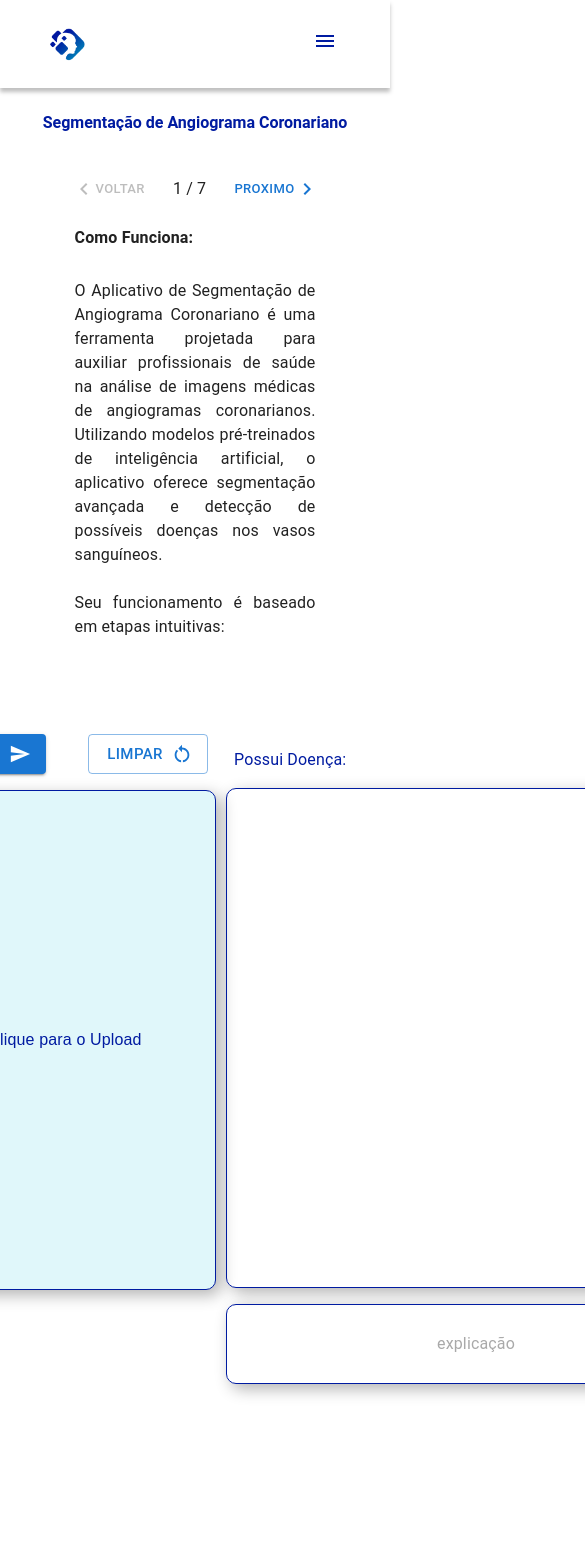
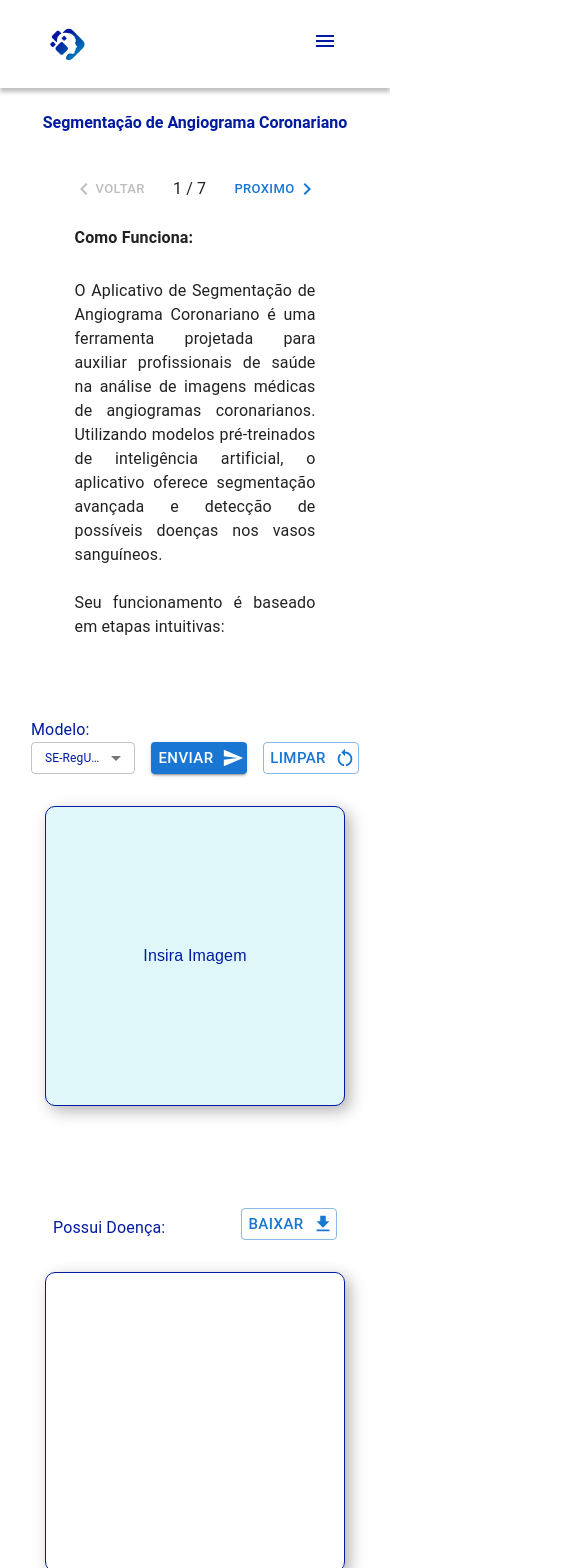
Before and after one commit to DheiverSantos/GeniusAI, a React (Vite) app: page /analise in a window 390 px wide. Shown: the top 1568 px of the page, 585 px wide, since content can reach past the window. Before the commit the page ends 1407 px from the top, so only its background shows below. Built offline with nearby package versions, Linux system fonts and the light colour scheme; sample sign-in values are in the browser's storage.

Commit message:
feat: torna componentes responsivos

```diff
--- a/src/components/explication/explication.css
+++ b/src/components/explication/explication.css
@@ -14,3 +14,40 @@
   color: #a9a9a9;
   font-weight: normal;
 }
+
+
+
+/* Extra pequenos dispositivos (xs) - celulares */
+@media (max-width: 599px) {
+  .box-explication {
+    width: 18.75rem;
+  }
+}
+
+/* Pequenos dispositivos (sm) - tablets verticais */
+@media (min-width: 600px) and (max-width: 959px) {
+  .box-explication {
+    width: 25rem;
+  }
+}
+
+/* Dispositivos médios (md) - tablets horizontais e telas menores de desktop */
+@media (min-width: 960px) and (max-width: 1279px) {
+  .box-explication {
+    width: 28.125rem;
+  }
+}
+
+/* Grandes dispositivos (lg) - desktops */
+@media (min-width: 1280px) and (max-width: 1919px) {
+  .box-explication {
+    width: 31.25rem;
+  }
+}
+
+/* Extra grandes dispositivos (xl) - monitores maiores */
+@media (min-width: 1920px) {
+  .box-explication {
+    width: 34.375rem;
+  }
+}
--- a/src/components/inputImg/InputImg.css
+++ b/src/components/inputImg/InputImg.css
@@ -6,14 +6,14 @@
   width: 31.25rem;
   height: 31.25rem;
   margin-top: 1rem;
+  border-radius: .625rem;
+  box-shadow: 0.3125rem 0.3125rem 1rem rgba(0, 0, 0, 0.3);
   background: #e0f7fa;
   display: flex;
   align-items: center;
   justify-content: center;
   color: #001BA1;
   border: 1px solid #001BA1;
-  border-radius: .625rem;
-  box-shadow: 0.3125rem 0.3125rem 1rem rgba(0, 0, 0, 0.3);
   cursor: pointer;
   font-family: sans-serif;
   transition: color 300ms ease-in-out, background 300ms ease-in-out;
@@ -25,7 +25,6 @@
   color: #001BA1;
   background: #D3EEFF;
 }
-
 
 .picture:active {
   border-color: turquoise;
@@ -44,3 +43,44 @@
   max-height: 100%;
   object-fit: contain;
 }
+
+
+/* Extra pequenos dispositivos (xs) - celulares */
+@media (max-width: 599px) {
+  .picture {
+    width: 18.75rem;
+    height: 18.75rem;
+  }
+}
+
+/* Pequenos dispositivos (sm) - tablets verticais */
+@media (min-width: 600px) and (max-width: 959px) {
+  .picture {
+    width: 25rem;
+    height: 25rem;
+  }
+}
+
+/* Dispositivos médios (md) - tablets horizontais e telas menores de desktop */
+@media (min-width: 960px) and (max-width: 1279px) {
+  .picture {
+    width: 28.125rem;
+    height: 28.125rem;
+  }
+}
+
+/* Grandes dispositivos (lg) - desktops */
+@media (min-width: 1280px) and (max-width: 1919px) {
+  .picture {
+    width: 31.25rem;
+    height: 31.25rem;
+  }
+}
+
+/* Extra grandes dispositivos (xl) - monitores maiores */
+@media (min-width: 1920px) {
+  .picture {
+    width: 34.375rem;
+    height: 34.375rem;
+  }
+}
--- a/src/components/inputImg/InputImg.tsx
+++ b/src/components/inputImg/InputImg.tsx
@@ -58,9 +58,7 @@ const InputImg: React.FC<InputImgProps> = ({
         {imageSrc ? (
           <img src={imageSrc} alt="preview" className="picture__image" />
         ) : (
-          <span className="picture__image">
-            Solte a Imagem Aqui - ou - Clique para o Upload
-          </span>
+          <span className="picture__image">Insira Imagem</span>
         )}
       </label>
       <input
--- a/src/components/resultScreen/resultScreen.css
+++ b/src/components/resultScreen/resultScreen.css
@@ -18,3 +18,45 @@
   width: 100%;
   height: 100%;
 }
+
+
+
+/* Extra pequenos dispositivos (xs) - celulares */
+@media (max-width: 599px) {
+  .box-result {
+    width: 18.75rem;
+    height: 18.75rem;
+  }
+}
+
+/* Pequenos dispositivos (sm) - tablets verticais */
+@media (min-width: 600px) and (max-width: 959px) {
+  .box-result {
+    width: 25rem;
+    height: 25rem;
+  }
+}
+
+/* Dispositivos médios (md) - tablets horizontais e telas menores de desktop */
+@media (min-width: 960px) and (max-width: 1279px) {
+  .box-result {
+    width: 28.125rem;
+    height: 28.125rem;
+  }
+}
+
+/* Grandes dispositivos (lg) - desktops */
+@media (min-width: 1280px) and (max-width: 1919px) {
+  .box-result {
+    width: 31.25rem;
+    height: 31.25rem;
+  }
+}
+
+/* Extra grandes dispositivos (xl) - monitores maiores */
+@media (min-width: 1920px) {
+  .box-result {
+    width: 34.375rem;
+    height: 34.375rem;
+  }
+}
--- a/src/pages/analise/index.tsx
+++ b/src/pages/analise/index.tsx
@@ -20,6 +20,7 @@ import getAnaliseApi from '../../API'
 import Header from '../../components/header/Header'
 import Intro from '../../components/Intro'
 import Explication from '../../components/explication/Explication'
+import { btnStyles, selectStyles } from './style'
 
 const theme = createTheme({
   palette: {
@@ -117,6 +118,7 @@ export default function Analise() {
           alignItems: 'center',
           width: '100%',
           height: '100%',
+          overflow: 'auto',
         }}
       >
         <Header />
@@ -126,12 +128,19 @@ export default function Analise() {
             display: 'flex',
             padding: '15px',
             width: '95%',
-            height: '45rem',
-            justifyContent: 'space-evenly',
-            gap: '0.625rem',
+            height: { xs: 'auto', md: '45rem' },
+            justifyContent: 'center',
+            flexDirection: { xs: 'column', sm: 'column', md: 'row' },
+            gap: '4rem',
           }}
         >
-          <Box>
+          <Box
+            sx={{
+              display: 'flex',
+              flexDirection: 'column',
+              alignItems: 'center',
+            }}
+          >
             {/* Side left */}
             <Box
               sx={{
@@ -139,6 +148,8 @@ export default function Analise() {
                 alignItems: 'flex-end',
                 margin: '.5rem',
                 justifyContent: 'space-between',
+                padding: '0.5rem',
+                gap: '1rem',
               }}
             >
               <Typography
@@ -154,12 +165,7 @@ export default function Analise() {
                   id="demo-simple-select"
                   value={modelo}
                   onChange={handleChangeModelo}
-                  sx={{
-                    width: '10rem',
-                    height: '2.5rem',
-                    color: '#001BA1',
-                    fontSize: '12px',
-                  }}
+                  sx={selectStyles}
                 >
                   {modelosList.map((modelo, index) => (
                     <MenuItem
@@ -178,7 +184,7 @@ export default function Analise() {
                 variant="contained"
                 endIcon={<SendIcon />}
                 onClick={handleSend}
-                sx={{ width: '7.5rem', height: '2.5rem' }}
+                sx={btnStyles}
               >
                 Enviar
               </Button>
@@ -187,7 +193,7 @@ export default function Analise() {
                 variant="outlined"
                 endIcon={<RestartAltIcon />}
                 onClick={handleReset}
-                sx={{ width: '7.5rem', height: '2.5rem' }}
+                sx={btnStyles}
               >
                 Limpar
               </Button>
@@ -197,7 +203,13 @@ export default function Analise() {
               setSelectedImage={setSelectedImage}
             />
           </Box>
-          <Box>
+          <Box
+            sx={{
+              display: 'flex',
+              flexDirection: 'column',
+              alignItems: 'center',
+            }}
+          >
             {/* Side rigth */}
             <Box
               sx={{
@@ -205,6 +217,14 @@ export default function Analise() {
                 alignItems: 'flex-end',
                 margin: '1.875rem 0.5rem 0.5rem',
                 justifyContent: 'space-between',
+                width: {
+                  xs: '18.75rem',
+                  sm: '25rem',
+                  md: '28.125rem',
+                  lg: '31.25rem',
+                  xl: '34.375rem',
+                },
+                padding: '0.5rem',
               }}
             >
               <Typography
@@ -217,7 +237,7 @@ export default function Analise() {
                 variant="outlined"
                 endIcon={<DownloadIcon />}
                 onClick={handleDownload}
-                sx={{ width: '7.5rem', height: '2.5rem' }}
+                sx={btnStyles}
               >
                 Baixar
               </Button>
--- /dev/null
+++ b/src/pages/analise/style.ts
@@ -0,0 +1,35 @@
+export const btnStyles = {
+  width: {
+    xs: '6rem',
+    sm: '7rem',
+    md: '7.5rem',
+    lg: '8rem',
+    xl: '8.5rem',
+  },
+  height: {
+    xs: '2rem',
+    sm: '2.3rem',
+    md: '2.5rem',
+    lg: '2.7rem',
+    xl: '2.9rem',
+  },
+}
+
+export const selectStyles = {
+  fontSize: '12px',
+  color: '#001BA1',
+  width: {
+    xs: '6.5rem',
+    sm: '9rem',
+    md: '10rem',
+    lg: '11rem',
+    xl: '12rem',
+  },
+  height: {
+    xs: '2rem',
+    sm: '2.3rem',
+    md: '2.5rem',
+    lg: '2.7rem',
+    xl: '2.9rem',
+  },
+}
```
